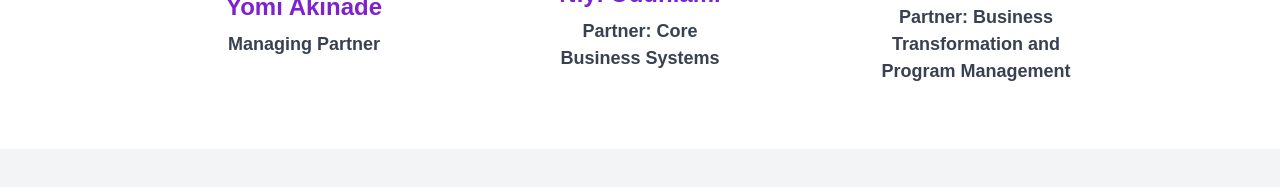
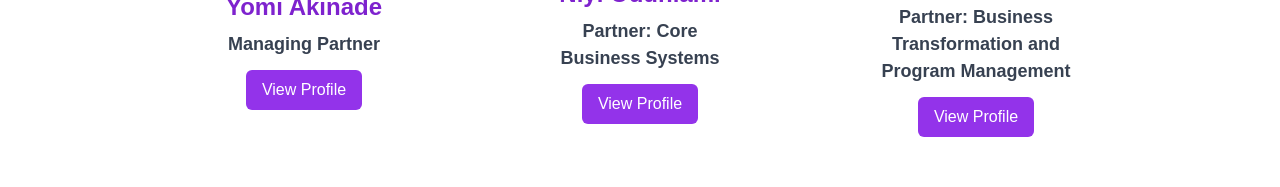
Before and after one commit to iyanuloluwa-Miracle/HolmenConsulting_Firm, a Vue app: page /about in a window 1280 px wide. Shown: the part 3806-3993 px from the top of the page. Built offline with nearby package versions, Linux system fonts and the light colour scheme; a web font is replaced by a local one.

Commit message:
fixes: added view profile button in the about section

```diff
--- a/src/Pages/About/About.vue
+++ b/src/Pages/About/About.vue
@@ -2,13 +2,17 @@
   <div>
     <Navbar />
 
-    <div class="flex flex-col md:flex-row justify-between items-center py-12 px-6 md:py-12 md:px-6">
+    <div
+      class="flex flex-col md:flex-row justify-between items-center py-12 px-6 md:py-12 md:px-6"
+    >
       <!-- Text Content -->
       <div class="w-full md:w-1/2 md:mr-12 md:ml-11">
         <h2 class="text-3xl md:text-4xl font-bold mt-6 md:mt-12">
           About <span class="text-purple-500">Us</span>
         </h2>
-    <p class="text-gray-600 leading-relaxed mb-6 font-bold text-lg md:text-[22px]">
+        <p
+          class="text-gray-600 leading-relaxed mb-6 font-bold text-lg md:text-[22px]"
+        >
           At Holmen, we are a technology professional services company dedicated
           to empowering clients across the financial, telecom, energy,
           manufacturing, and service industries. We specialize in delivering
@@ -334,12 +338,16 @@
 
     <div class="bg-white py-16 px-4 sm:px-6 lg:px-8">
       <div class="max-w-7xl mx-auto">
-      <h1 class="text-4xl md:text-5xl font-serif text-purple-700 text-center mb-2">
+        <h1
+          class="text-4xl md:text-5xl font-serif text-purple-700 text-center mb-2"
+        >
           Meet Our Team
         </h1>
 
         <!-- Grid container with responsive layout -->
-      <div class="flex flex-col lg:flex-row gap-8 justify-center items-center mt-8">
+        <div
+          class="flex flex-col lg:flex-row gap-8 justify-center items-center mt-8"
+        >
           <div
             v-for="member in teamMembers"
             :key="member.id"
@@ -363,6 +371,14 @@
                 {{ member.position }}
               </p>
             </div>
+
+            <!-- View Profile Button -->
+            <router-link
+              :to="`/profile/${member.id}`"
+              class="bg-purple-600 hover:bg-purple-700 text-white font-medium py-2 px-4 mt-3 rounded-md transition duration-300 ease-in-out"
+            >
+              View Profile
+            </router-link>
           </div>
         </div>
       </div>
--- a/src/Pages/Home/Home.vue
+++ b/src/Pages/Home/Home.vue
@@ -18,7 +18,7 @@
 
         <div class="mt-6">
           <a
-            href="https://wa.me/+2349016470826"
+            href="https://wa.me/+8148595834"
             class="inline-block px-6 py-3 bg-purple-500 text-white font-bold text-sm rounded-lg shadow-md hover:bg-purple-600 focus:outline-none focus:ring-2 focus:ring-purple-300"
           >
             Book a Free Consulting Call
```
Lines whose indentation alone changed are shown as unchanged.
